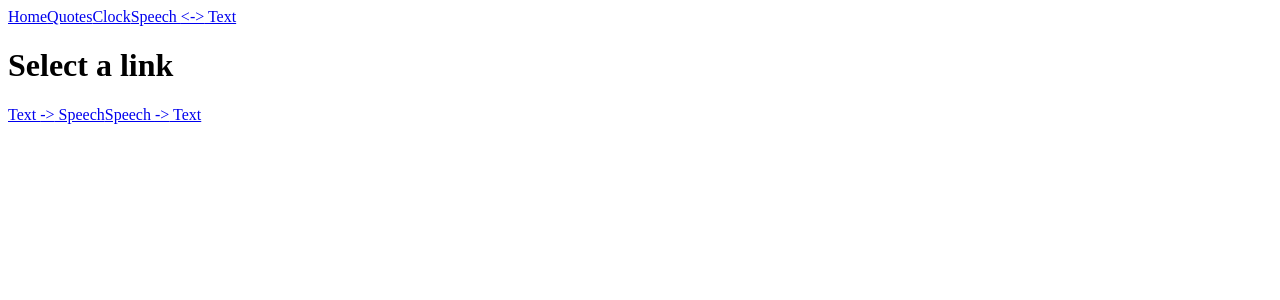
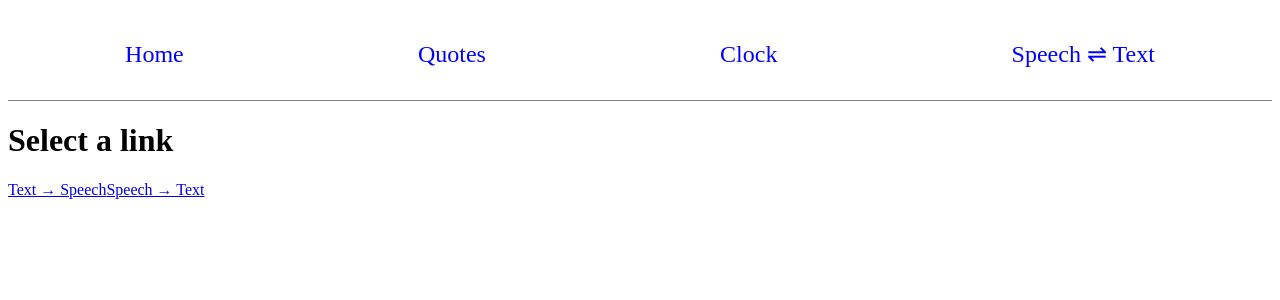
Before and after one commit to vamshi-krishna-kotla/react-playground, a React app: page /projects/speech-text in a window 1280 px wide. Shown: the top 300 px of the page. Built offline with nearby package versions, Linux system fonts and the light colour scheme.

Commit message:
Added styles to navbar and tweaks to arrows

```diff
--- a/src/projects/navbar/NavBar.jsx
+++ b/src/projects/navbar/NavBar.jsx
@@ -1,5 +1,7 @@
 import React from "react";
 import { Link } from 'react-router-dom';
+
+import './NavBar.scss';
 
 export default function () {
 	return (
@@ -7,7 +9,7 @@ export default function () {
 			<Link to="/projects">Home</Link>
 			<Link to="/projects/quotes">Quotes</Link>
 			<Link to="/projects/clock">Clock</Link>
-			<Link to="/projects/speech-text">Speech {'<->'} Text</Link>
+			<Link to="/projects/speech-text">Speech &#8652; Text</Link>
 		</div>
 	);
 };
--- /dev/null
+++ b/src/projects/navbar/NavBar.scss
@@ -0,0 +1,27 @@
+.navBar {
+    align-items: center;
+    border-bottom: 1px solid gray;
+    display: flex;
+    font-size: 1.5rem;
+    justify-content: space-around;
+    padding: 1rem 0;
+
+    a {
+        text-decoration: none;
+        color: blue;
+        transition-duration: 0.25s;
+        padding: 1rem 2rem;
+        -webkit-transition-duration: 0.25s;
+        -o-transition-duration: 0.25s;
+        -moz-transition-duration: 0.25s;
+
+        &:hover {
+            box-shadow: 1px 1px 1rem 1px rgba($color: black, $alpha: 0.5);
+        }
+
+        &:active {
+            transform: translateY(4px);
+            box-shadow: none;
+        }
+    }
+}
--- a/src/projects/speech-text/SpeechText.jsx
+++ b/src/projects/speech-text/SpeechText.jsx
@@ -54,8 +54,8 @@ function DefaultComp(props) {
 		<div>
 			<h1>Select a link</h1>
 			<div className="routes">
-				<Link to={`${parseUrl(props.url)}/text-to-speech`}>Text {'->'} Speech</Link>
-				<Link to={`${parseUrl(props.url)}/speech-to-text`}>Speech {'->'} Text</Link>
+				<Link to={`${parseUrl(props.url)}/text-to-speech`}>Text &#8594; Speech</Link>
+				<Link to={`${parseUrl(props.url)}/speech-to-text`}>Speech &#8594; Text</Link>
 			</div>
 		</div>
 	);
```
